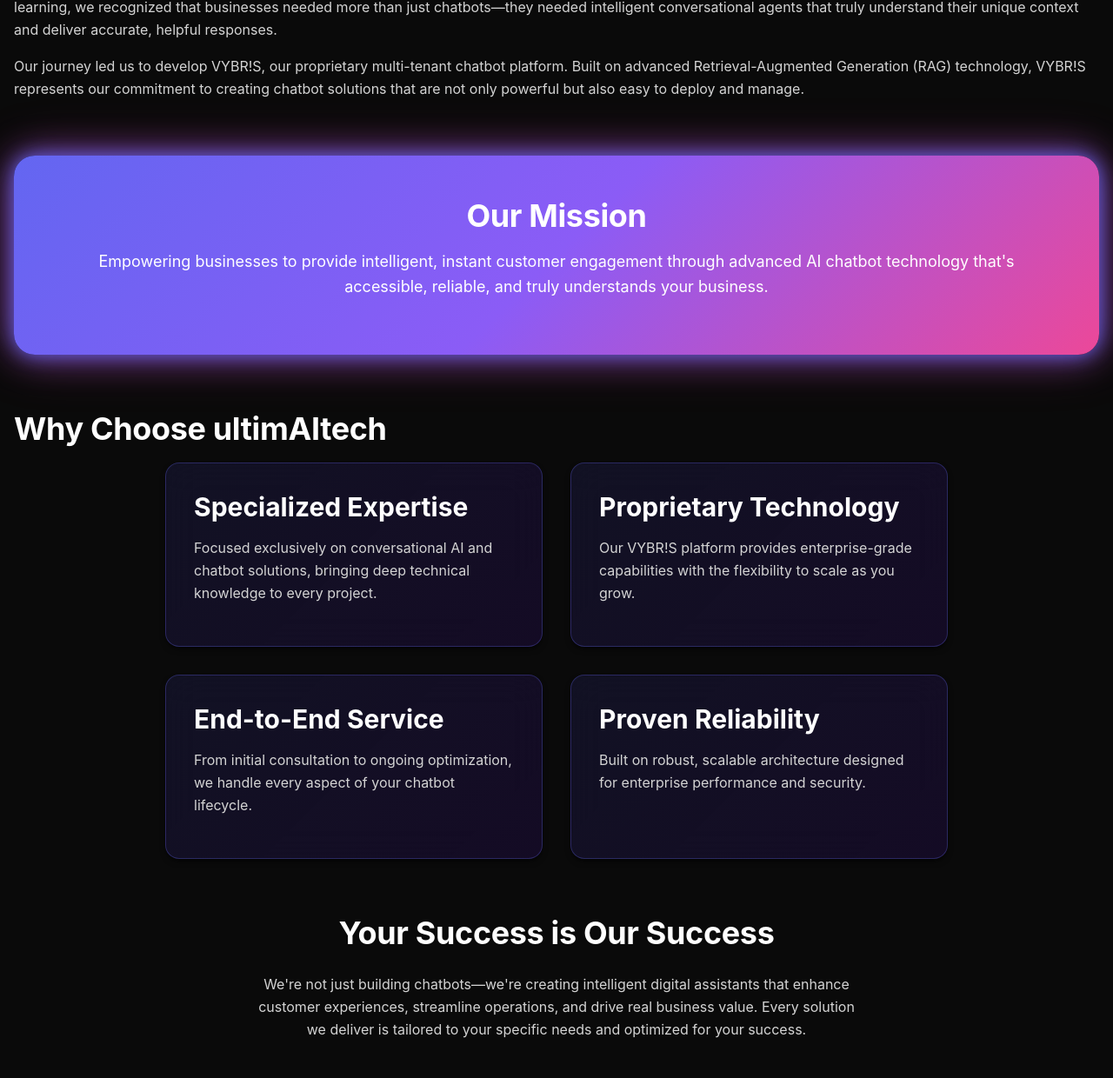
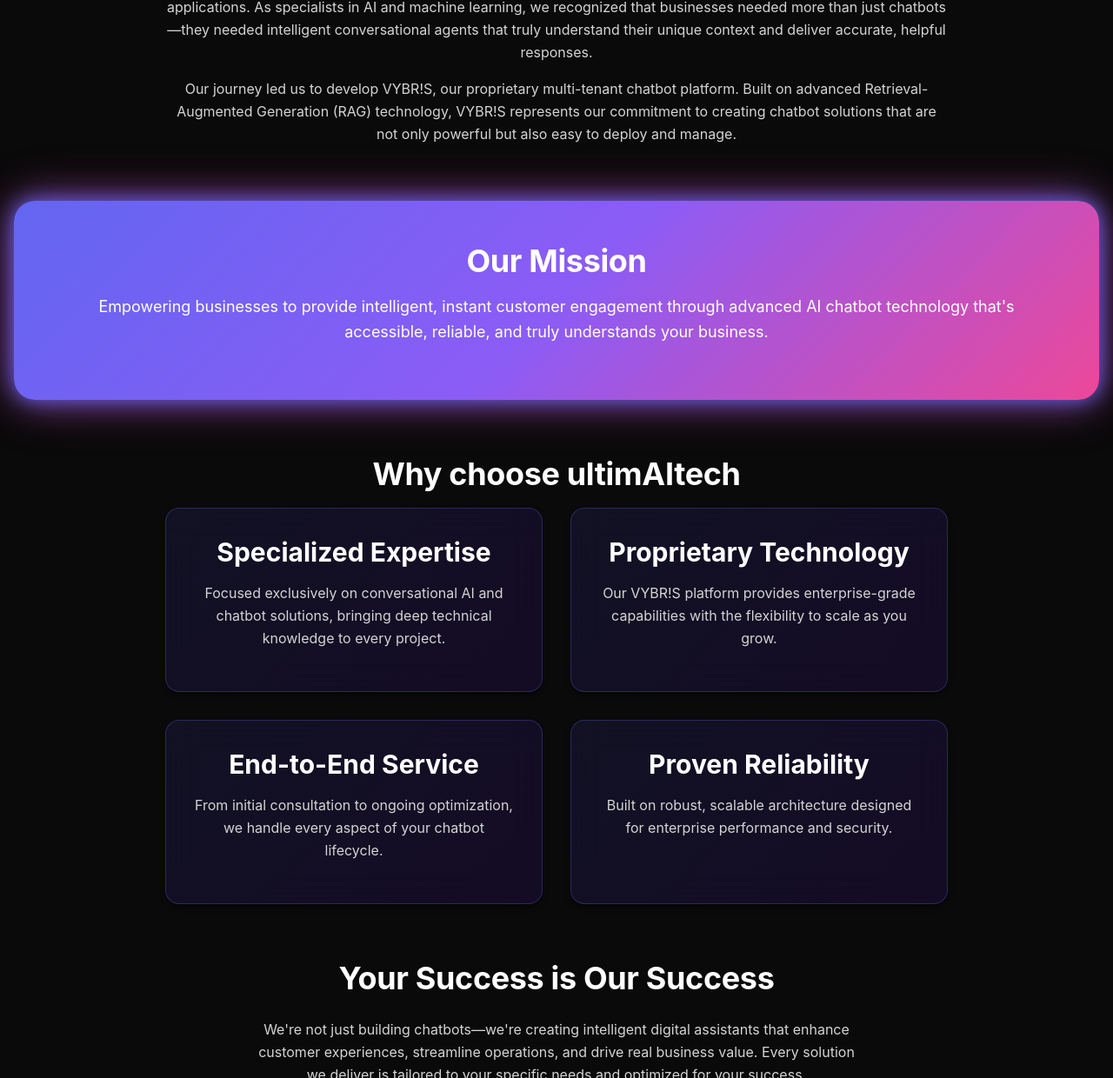
Before and after one commit to andre568-bot/ultimate, a website built with Vite: page about.html in a window 1280 px wide. Shown: the part 497-1737 px from the top of the page at 87% size. Built offline with nearby package versions, Linux system fonts and the light colour scheme.

Commit message:
Center Our Story and Why choose sections on About page, fix capitalization

```diff
--- a/about.html
+++ b/about.html
@@ -105,7 +105,7 @@
     <section class="section" style="background: var(--color-dark-900);">
         <div class="container about-content">
 
-            <div data-animate="animate-fadeInUp">
+            <div data-animate="animate-fadeInUp" style="text-align: center; max-width: 900px; margin: 0 auto;">
                 <h2>Our Story</h2>
                 <p>ultimAItech emerged from a clear vision: to bridge the gap between cutting-edge AI technology and
                     practical business applications. As specialists in AI and machine learning, we recognized that
@@ -124,8 +124,8 @@
                     understands your business.</p>
             </div>
 
-            <div data-animate="animate-fadeInUp">
-                <h2>Why Choose ultimAItech</h2>
+            <div data-animate="animate-fadeInUp" style="text-align: center;">
+                <h2>Why choose ultimAItech</h2>
                 <div class="values-grid"
                     style="grid-template-columns: repeat(2, 1fr); max-width: 900px; margin: 0 auto;">
                     <div class="card card-gradient">
```
